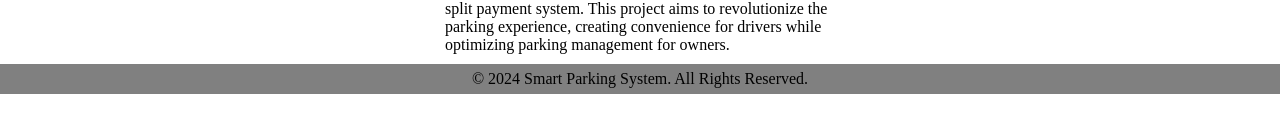
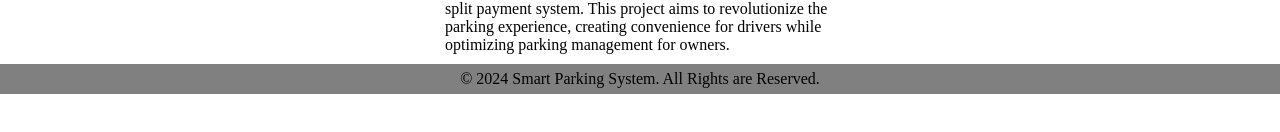
Before and after one commit to Piyush-Lokhande07/Smart-Parking-System, a React (Vite) app in the folder client/: page / in a window 1280 px wide. Shown: the part 602-734 px from the top of the page. Built offline with nearby package versions, Linux system fonts and the light colour scheme.

Commit message:
Update Footer.jsx

```diff
--- a/client/src/components/Footer.jsx
+++ b/client/src/components/Footer.jsx
@@ -5,7 +5,7 @@ function Footer(){
     return (
         <footer className="footer">
             <div className="footer-bottom">
-                <p>&copy; {new Date().getFullYear()} Smart Parking System. All Rights Reserved.</p>
+                <p>&copy; {new Date().getFullYear()} Smart Parking System. All Rights are Reserved.</p>
             </div>
         </footer>
     );
```
